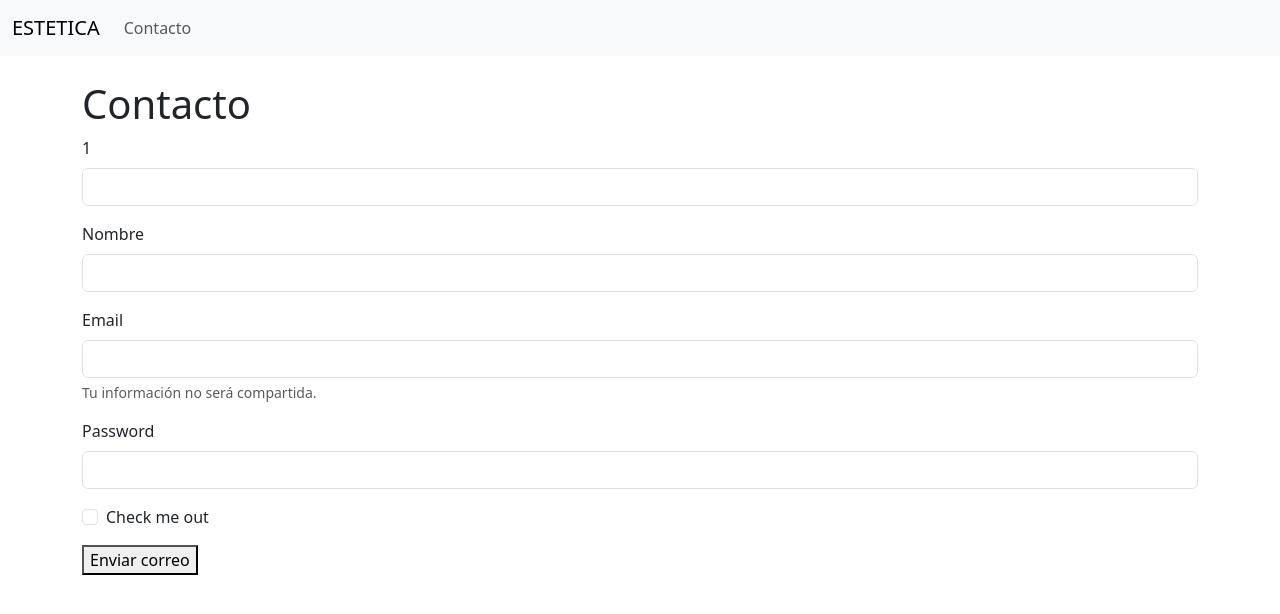
After one commit to fedeespa/estetica, a Django app: page /contacto/1 in a window 1280 px wide. The commit adds this page. Shown: the top 614 px of the page. Run offline with Django 5.2, Linux system fonts and the light colour scheme.

Commit message:
contacto

```diff
--- a/Aplicaciones/Plataforma/templates/base.html
+++ b/Aplicaciones/Plataforma/templates/base.html
@@ -7,17 +7,14 @@
 </head>
 <body><nav class="navbar navbar-expand-lg bg-body-tertiary">
     <div class="container-fluid">
-      <a class="navbar-brand" href="#">Panaderia</a>
+      <a class="navbar-brand" href="/estetica/{{dni}}">ESTETICA</a>
       <button class="navbar-toggler" type="button" data-bs-toggle="collapse" data-bs-target="#navbarSupportedContent" aria-controls="navbarSupportedContent" aria-expanded="false" aria-label="Toggle navigation">
         <span class="navbar-toggler-icon"></span>
       </button>
       <div class="collapse navbar-collapse" id="navbarSupportedContent">
         <ul class="navbar-nav me-auto mb-2 mb-lg-0">
           <li class="nav-item">
-            <a class="nav-link active" aria-current="page" href="#">Home</a>
-          </li>
-          <li class="nav-item">
-            <a class="nav-link" href="#">Contacto</a>
+            <a class="nav-link" href="/contacto/{{dni}}">Contacto</a>
           </li>
 
       </div>
--- /dev/null
+++ b/Aplicaciones/Plataforma/templates/contacto.html
@@ -0,0 +1,34 @@
+{%extends "./base.html" %}
+{% block title %}Gestion Turnos{% endblock %}
+{%block body%}
+
+<form>
+    <h1>Contacto</h1>
+    <div class="mb-3">
+    <div class="mb-3">
+    <label for="exampleInputNombre" class="form-label">{{dni}}</label>
+    <input type="nombre" class="form-control" id="exampleInputNombre">
+  </div>
+  <div class="mb-3">
+    <div class="mb-3">
+    <label for="exampleInputNombre" class="form-label">Nombre</label>
+    <input type="nombre" class="form-control" id="exampleInputNombre">
+  </div>
+    <label for="exampleInputEmail" class="form-label">Email</label>
+    <input type="email" class="form-control" id="exampleInputEmail1" aria-describedby="emailHelp">
+    <div id="emailHelp" class="form-text">Tu información no será compartida.</div>
+  </div>
+
+  <div class="mb-3">
+    <label for="exampleInputPassword1" class="form-label">Password</label>
+    <input type="password" class="form-control" id="exampleInputPassword1">
+  </div>
+  <div class="mb-3 form-check">
+    <input type="checkbox" class="form-check-input" id="exampleCheck1">
+    <label class="form-check-label" for="exampleCheck1">Check me out</label>
+  </div>
+  <a href="https://www.facebook.com/" target="_blank">
+  <button>Enviar correo</button>
+</a>
+</form>
+  {%endblock%}
--- a/Aplicaciones/Plataforma/urls.py
+++ b/Aplicaciones/Plataforma/urls.py
@@ -6,7 +6,7 @@ urlpatterns=[
     path('edicionTurno/<codigo>',views.edicionTurno),
     path('borrarTurno/<codigo>',views.borrarTurno),
     path('editarTurno/',views.editarTurno),
-    path('loguearse/',views.loguearse)
-
-
+    path('loguearse/',views.loguearse),
+    path('contacto/<dni>',views.contacto),
+    path('estetica/<dni>',views.home),
 ]
--- a/Aplicaciones/Plataforma/views.py
+++ b/Aplicaciones/Plataforma/views.py
@@ -15,13 +15,13 @@ def registrarTurno(request):
     fecha=request.POST['fecha']
     turno=Turno.objects.create(codigo=codigo,dni=dni,descripcion=descripcion,precio=precio,fecha=fecha)
     turnoslistados=Turno.objects.filter(dni=dni)
-    return render(request,"gestionTurnos.html",{"turnos":turnoslistados})
+    return render(request,"gestionTurnos.html",{"turnos":turnoslistados,"dni":dni})
 def borrarTurno(request,codigo):
     turno=Turno.objects.get(codigo=codigo)
     dni=turno.dni
     turno.delete()
     turnoslistados=Turno.objects.filter(dni=dni)
-    return render(request,"gestionTurnos.html",{"turnos":turnoslistados})
+    return render(request,"gestionTurnos.html",{"turnos":turnoslistados,"dni":dni})
 def edicionTurno(request,codigo):
     turno=Turno.objects.get(codigo=codigo)
     return render(request,"edicionTurno.html",{'turno':turno})
@@ -38,7 +38,7 @@ def editarTurno(request):
     turno.fecha=fecha
     turno.save()
     turnoslistados=Turno.objects.filter(dni=dni)
-    return render(request,"gestionTurnos.html",{"turnos":turnoslistados})
+    return render(request,"gestionTurnos.html",{"turnos":turnoslistados,"dni":dni})
 def loguearse(request):
     dni=request.POST['dni']
     contra=request.POST['contra']
@@ -46,9 +46,15 @@ def loguearse(request):
         usuario=Usuario.objects.get(dni=dni,contra=contra)
         try:
             turnoslistados=Turno.objects.filter(dni=dni)
-            return render(request,"gestionTurnos.html",{"turnos":turnoslistados})
+            return render(request,"gestionTurnos.html",{"turnos":turnoslistados,"dni":dni})
         except:
             turnoslistados=[]
-            return render(request,"gestionTurnos.html",{"turnos":turnoslistados})
+            return render(request,"gestionTurnos.html",{"turnos":turnoslistados,"dni":dni})
     except:
         return redirect('/')
+
+def contacto(request,dni):
+    return render(request,"contacto.html",{"dni":dni})
+def home(request,dni):
+    turnoslistados=Turno.objects.filter(dni=dni)
+    return render(request,"gestionTurnos.html",{"turnos":turnoslistados,"dni":dni})
```
Also changed, not shown: estetica.db.
